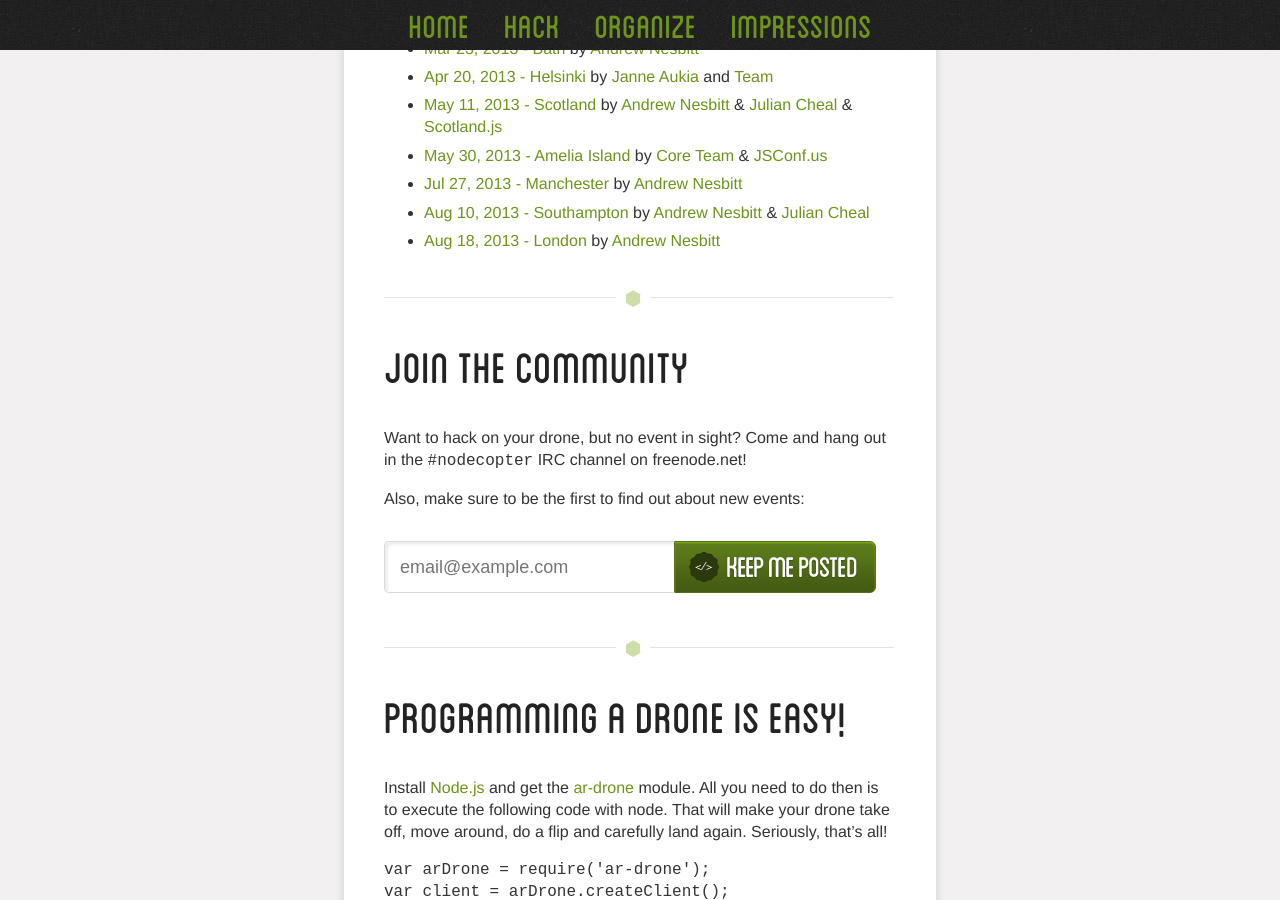
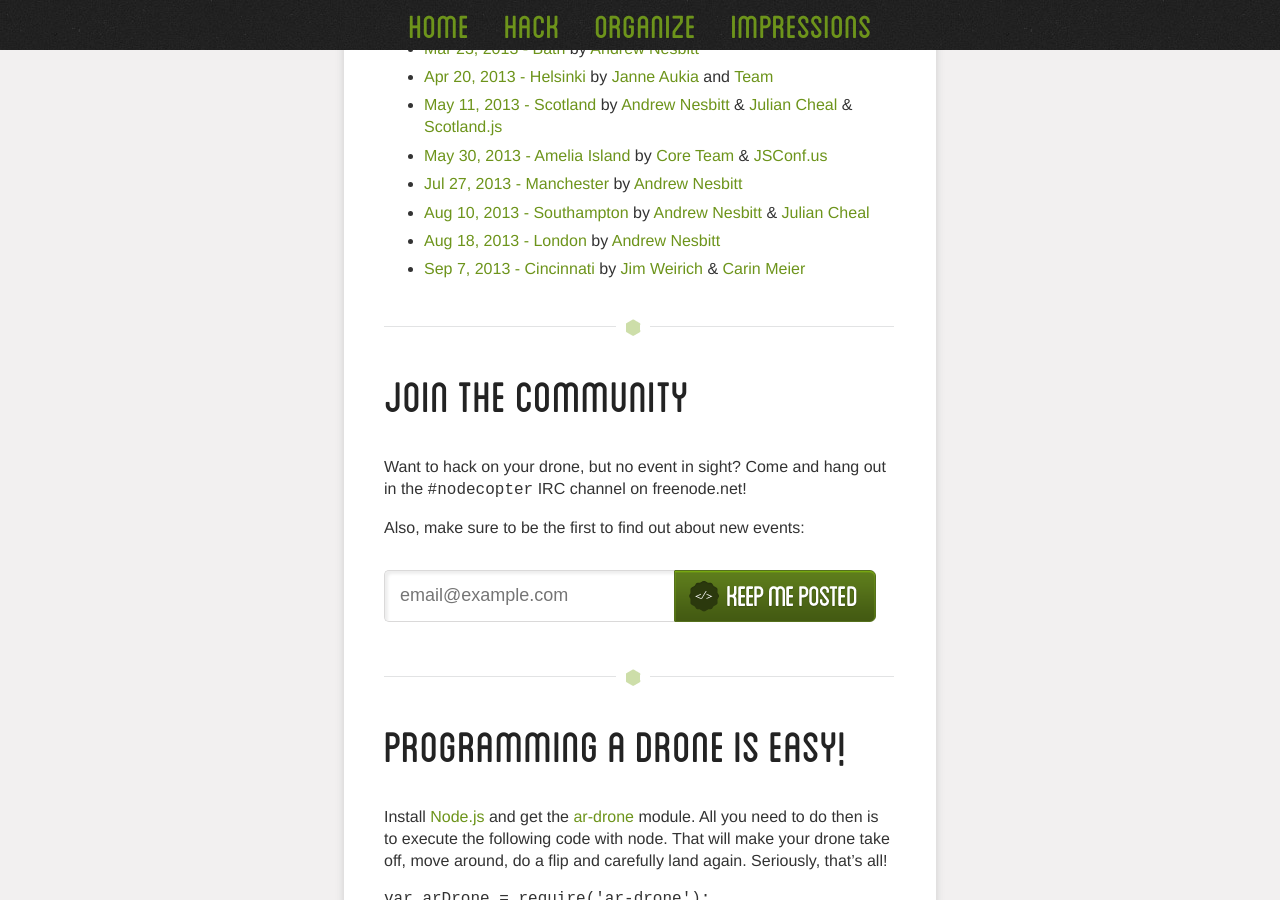
Before and after one commit to nodecopter/nodecopter.com, a Jekyll site: the page built from index.md, in a window 1280 px wide and 900 px high, scrolled down 1732 px. Built offline with Jekyll 4.4.1, drawn with Linux system fonts in a browser that asks for light colours; Markdown is read by kramdown in place of the engine named in the settings.

Commit message:
Add Cincinnati event

```diff
--- a/index.md
+++ b/index.md
@@ -48,6 +48,7 @@ title: The NodeCopter - Programming flying robots with node.js
 * [Jul 27, 2013 - Manchester](/2013/manchester/july-27) by [Andrew Nesbitt](https://twitter.com/teabass)
 * [Aug 10, 2013 - Southampton](/2013/southampton/aug-10) by [Andrew Nesbitt](https://twitter.com/teabass) & [Julian Cheal](https://twitter.com/juliancheal)
 * [Aug 18, 2013 - London](/2013/london/aug-18) by [Andrew Nesbitt](https://twitter.com/teabass)
+* [Sep 7, 2013 - Cincinnati](http://cincycopter.org/) by [Jim Weirich](https://twitter.com/jimweirich) & [Carin Meier](https://twitter.com/carinmeier)
 <hr>
 
 <h2 id="join-the-community"><a href="#join-the-community">Join the Community</a></h2>
```
